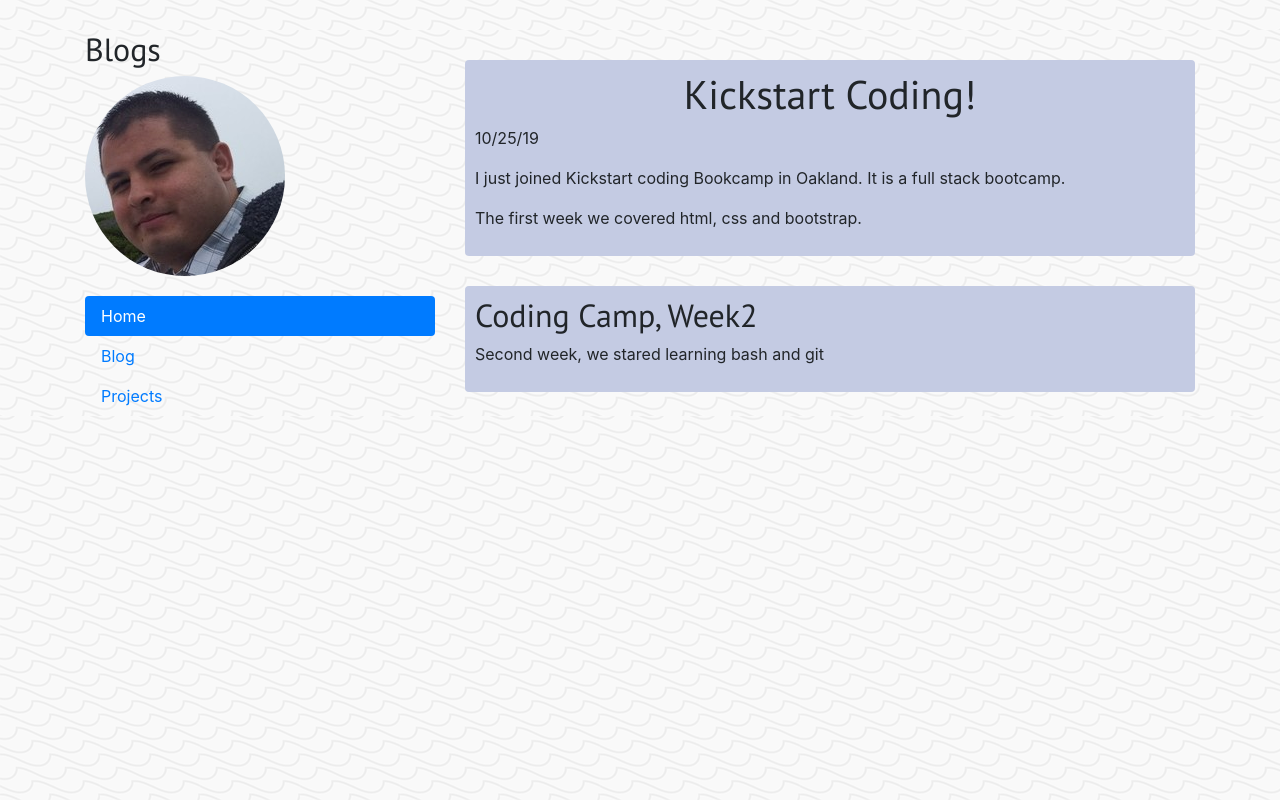
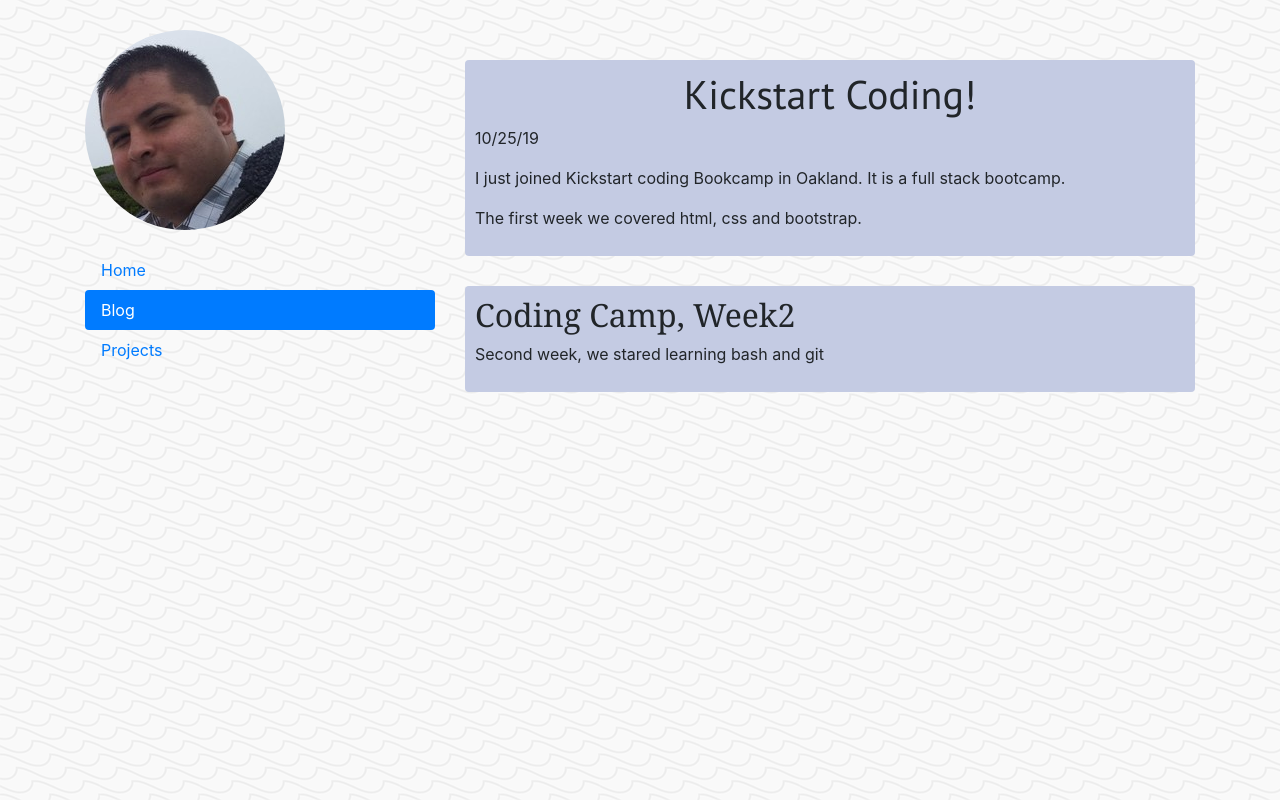
Before and after one commit to acanlord/portfolio, a plain HTML site: page blog.html in a window 1280 px wide. Drawn offline with Linux system fonts and the light colour scheme.

Commit message:
removed extra tags

```diff
--- a/base.css
+++ b/base.css
@@ -1,15 +1,15 @@
 
 
-            html,body {
+            body {
                 background-image: url("./ripples.png");
             }
+            h1,h2,h3,h4,h5,h6 {
+                font-family: "Georgia";
+            }
             h1{
-                font-family: 'PT Sans', sans-serif;
+                font-family: 'PT Sans', sans-serif, serif;
                 text-align: center;
             }
-            h2{
-			  font-family: 'PT Sans', sans-serif;
-			}
   			.posts > div {
                 margin-top:30px;
 				padding: 10px;
--- a/blog.html
+++ b/blog.html
@@ -14,16 +14,15 @@
 		<div class="container" style="margin-top:30px">
 			<div class="row">
 				<div class="col-sm-4">
-					<h2>Blogs</h2>
 					<div>
 						<img src="rich_houck.jpg" style="border-radius: 50%;"/>
 					</div>
 					<ul class="nav nav-pills flex-column my-custom-nav">
 						<li class="nav-item">
-							<a class="nav-link active" href="index.html">Home</a>
+							<a class="nav-link" href="index.html">Home</a>
 						</li>
 						<li class="nav-item">
-							<a class="nav-link" href="blog.html">Blog</a>
+							<a class="nav-link active" href="blog.html">Blog</a>
 						</li>
 						<li class="nav-item">
 							<a class="nav-link" href="projects.html">Projects</a>
```
Also changed, not shown: index.html (+0 -1 lines), projects.html (+2 -3 lines). Lines whose indentation alone changed are shown as unchanged.
